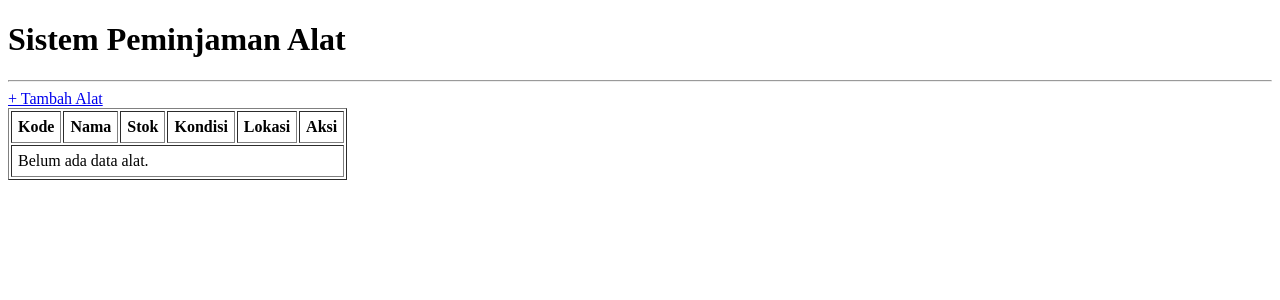
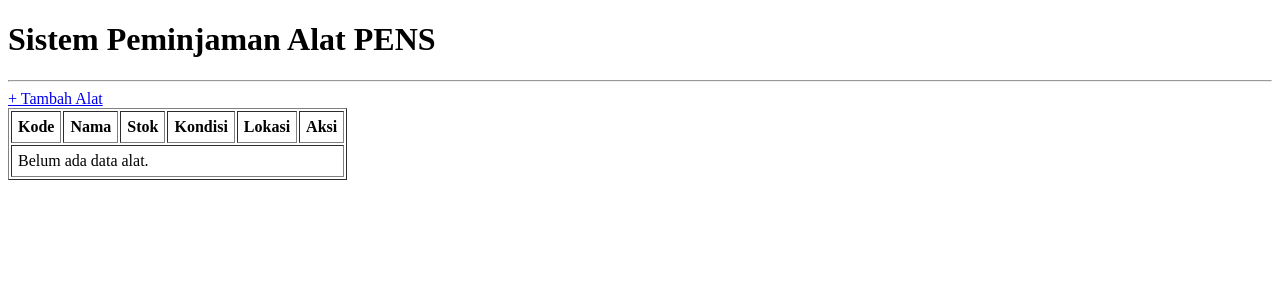
Before and after one commit to athaanabel12a-crypto/sipinjam, a Laravel app: page /alat in a window 1280 px wide. Shown: the top 300 px of the page. Run offline with Laravel 12, Linux system fonts and the light colour scheme; data that the repository does not hold is empty.

Commit message:
Ubah judul halaman daftar alat

```diff
--- a/resources/views/layouts/app.blade.php
+++ b/resources/views/layouts/app.blade.php
@@ -5,7 +5,7 @@
   <title>@yield('judul', 'Aplikasi Alat')</title>
 </head>
 <body>
-  <h1>Sistem Peminjaman Alat</h1>
+  <h1>Sistem Peminjaman Alat PENS</h1>
   <hr>
   @yield('konten')
 </body>
```
